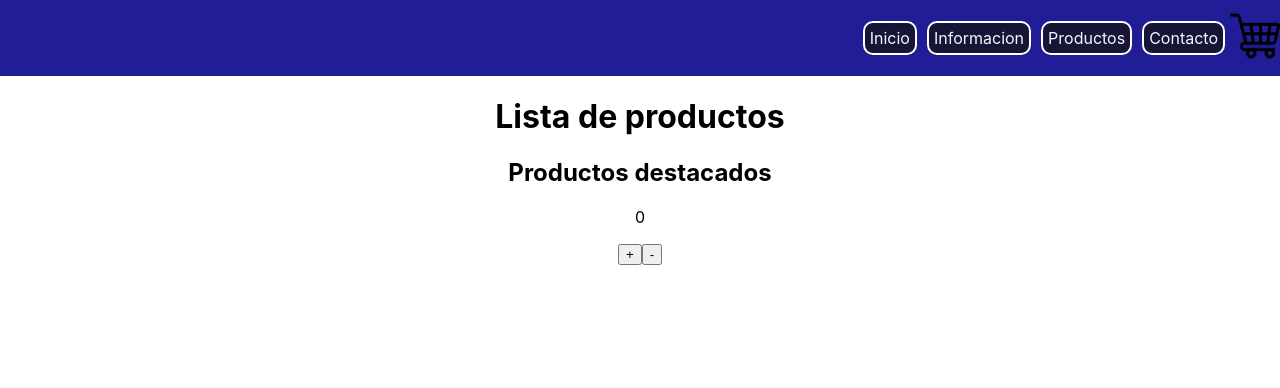
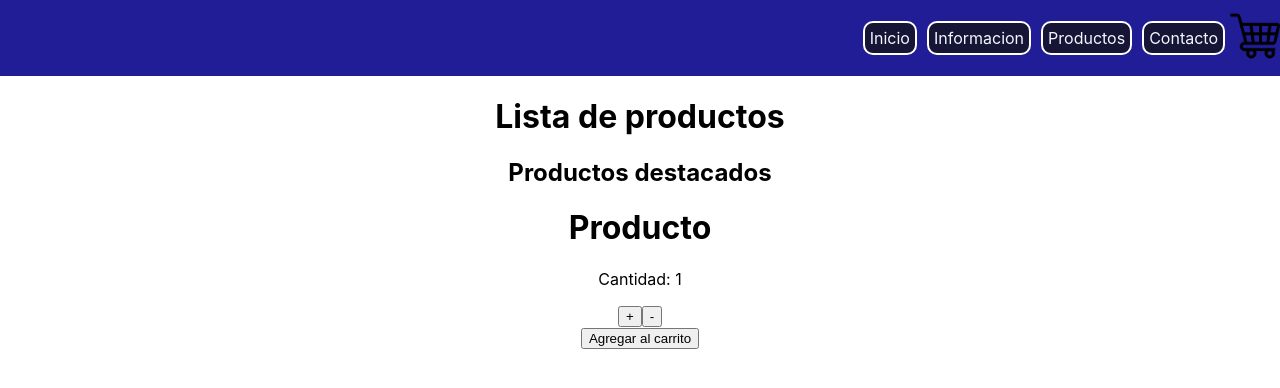
Before and after one commit to Jonathan-Arriagada/Parquelectro-Ecommerce-React, a React (Create React App) app: page / in a window 1280 px wide. Shown: the top 388 px of the page. Built offline with nearby package versions, Linux system fonts and the light colour scheme.

Commit message:
agregando contador

```diff
--- a/src/App.js
+++ b/src/App.js
@@ -9,7 +9,7 @@ function App() {
     <div className="App">
        <Navbar />
        <ItemListContainer titulo="Lista de productos" subtitulo="Productos destacados"/>
-       <ItemCount />
+       <ItemCount stock={5} initial={1}/>
     </div>
   );
 }
--- a/src/components/ItemCount.js
+++ b/src/components/ItemCount.js
@@ -1,23 +1,27 @@
 import "./ItemCount.css";
 import { useState } from "react";
 
-function ItemCount() {
-    const [num, setNum] = useState(0);
+function ItemCount(props) {
+    const [num, setNum] = useState(props.initial);
 
     const sumar = () => {
-        setNum(num + 1)
+        if(num<props.stock){
+        setNum(num + 1)}
     }
 
     const restar = () => {
-        if(num>0) {
+        if(num>props.initial) {
             setNum(num - 1)}
     }
-
+    const agregar = () => { console.log("Agregado al carrito") }
     return (
         <>
-            <p>{num}</p>
-            <button onClick = {sumar}>+</button>
-            <button onClick = {restar}>-</button>
+            <h1>Producto</h1>
+            <p>Cantidad: {num}</p>
+            <button onClick={sumar}>+</button>
+            <button onClick={restar}>-</button>
+            <br/>
+            <button onClick={agregar}>Agregar al carrito</button>
         </>
     );
   }
```
